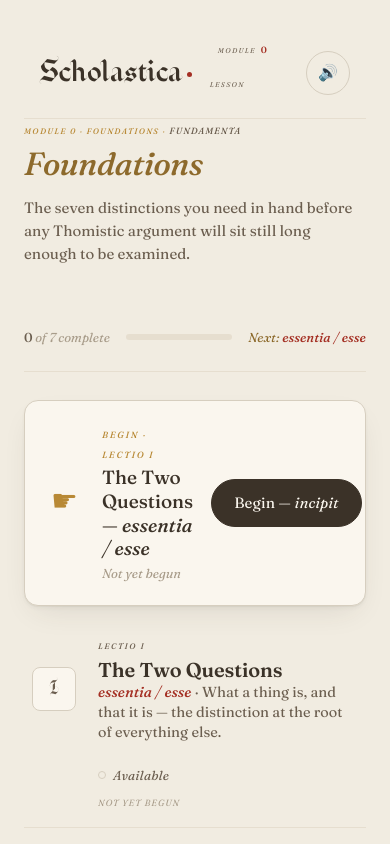
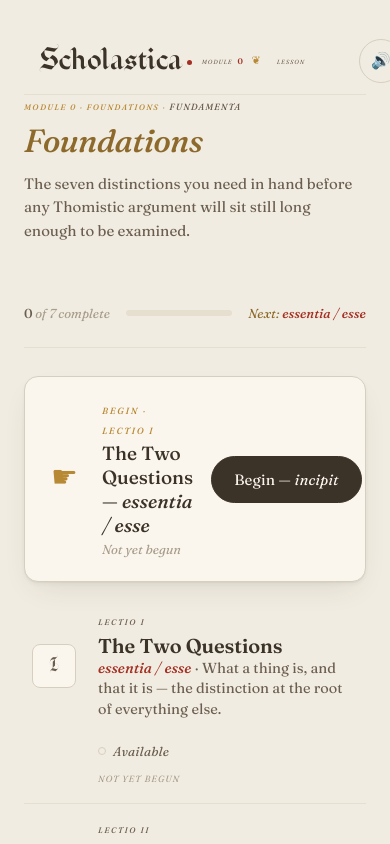
Before and after one commit to r2sgit/scholastica, a Next.js app: page /modules in a window 390 px wide. Shown: the top 844 px of the page. Built offline with nearby package versions, Linux system fonts and the light colour scheme.

Commit message:
fix: topbar single-row mobile + pendant card-bottom alignment

```diff
--- a/app/globals.css
+++ b/app/globals.css
@@ -786,7 +786,7 @@
 .pendant-wrapper {
   display: none;
   position: absolute;
-  bottom: 16px;
+  bottom: 80px;
   right: max(16px, calc(50% - 300px));
   width: 92px;
   pointer-events: none;
@@ -795,10 +795,10 @@
 .pendant-wrapper::before {
   content: '';
   position: absolute;
-  top: -26px;
+  top: -32px;
   right: 22px;
   width: 2px;
-  height: 30px;
+  height: 36px;
   background: linear-gradient(to bottom, transparent 0%, var(--vine-green) 30%, var(--vine-green) 100%);
   border-radius: 1px;
   transition: background 0.35s ease;
@@ -838,11 +838,11 @@
   .btn { width: 100%; }
 
   .topbar { padding: 10px 16px; gap: 8px; }
-  .curriculum-path { flex-direction: column; align-items: center; gap: 2px; }
-  .cp-fleuron { display: none; }
-  .cp-label { font-size: 10px; }
-  .cp-num { font-size: 13px; }
-  .cp-name { font-size: 13px; }
+  .curriculum-path { gap: 6px; }
+  .cp-label { font-size: 9px; letter-spacing: 0.1em; }
+  .cp-num   { font-size: 12px; }
+  .cp-fleuron { font-size: 11px; margin: 0 2px; }
+  .card-area { padding-bottom: 220px; }
 }
 
 /* ============================================================
@@ -868,7 +868,7 @@
 
   .header-vine { display: none; }
 
-  .pendant-wrapper { width: 72px; bottom: 12px; }
+  .pendant-wrapper { width: 72px; }
 
   .cp-name { display: none; }
   .cp-sep  { display: none; }
```
